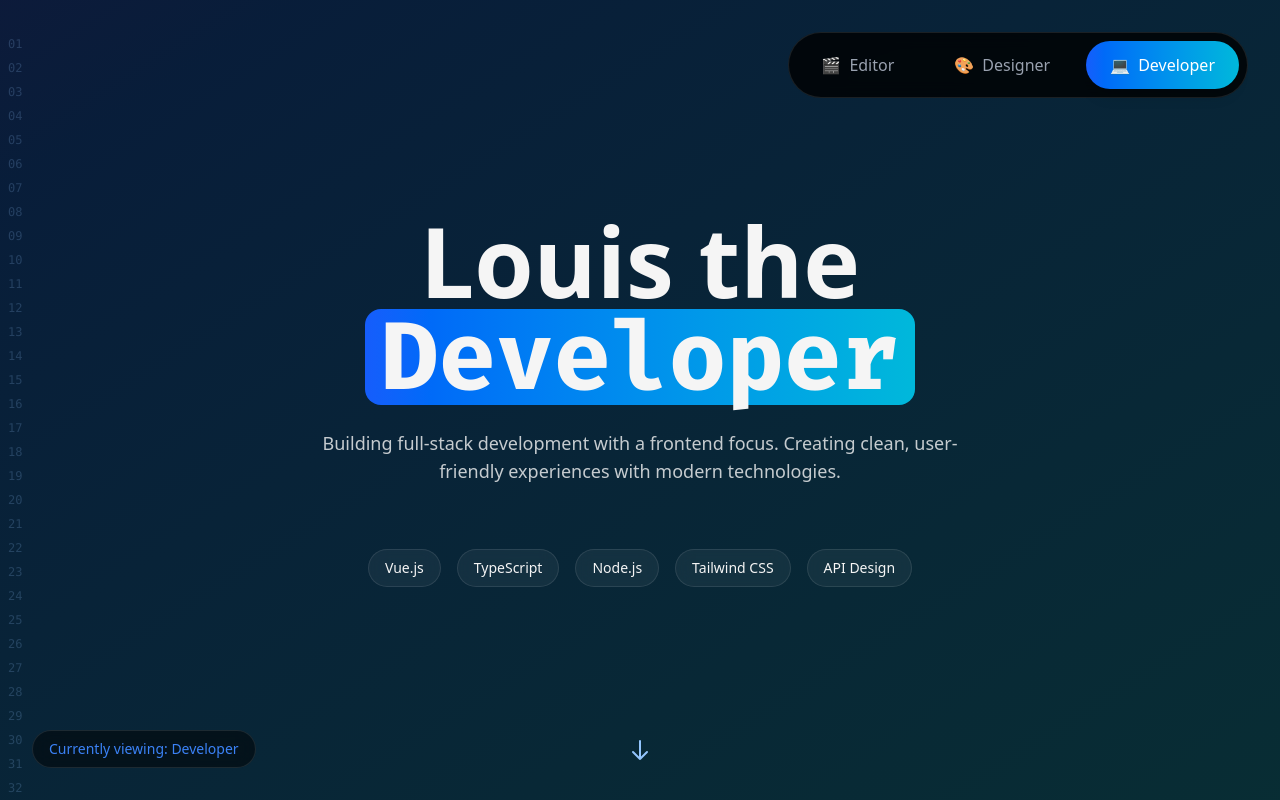
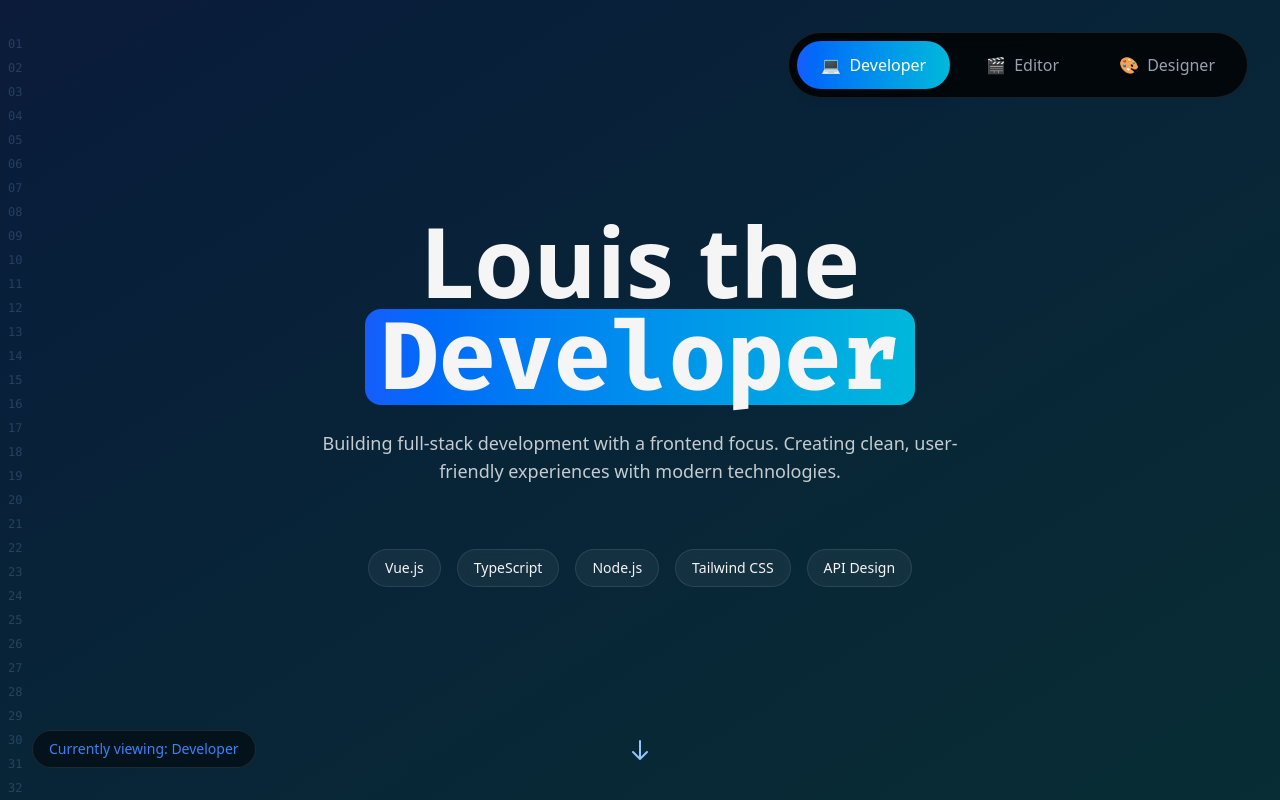
Before and after one commit to LouisLP/persona-portfolio, a Vue app: page /developer in a window 1280 px wide. Shown: the top 800 px of the page. Built offline with nearby package versions, Linux system fonts and the light colour scheme.

Commit message:
Switching default order

```diff
--- a/src/stores/persona.ts
+++ b/src/stores/persona.ts
@@ -90,9 +90,9 @@ export const usePersonaStore = defineStore('persona', () => {
   const personaContent = computed(() => content[currentPersona.value])
 
   const allPersonas = computed(() => [
+    { type: 'developer' as PersonaType, label: 'Developer', icon: '💻' },
     { type: 'editor' as PersonaType, label: 'Editor', icon: '🎬' },
     { type: 'designer' as PersonaType, label: 'Designer', icon: '🎨' },
-    { type: 'developer' as PersonaType, label: 'Developer', icon: '💻' },
   ])
 
   // Actions
```
